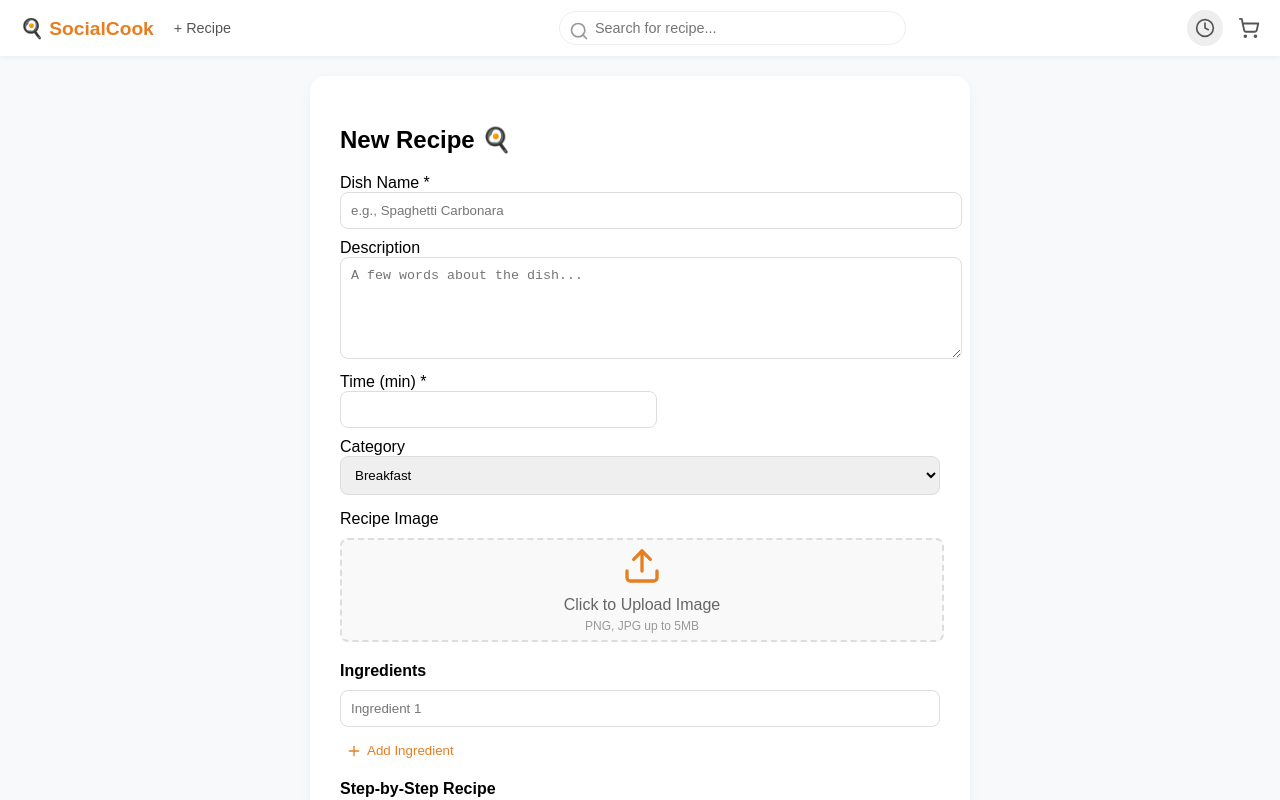
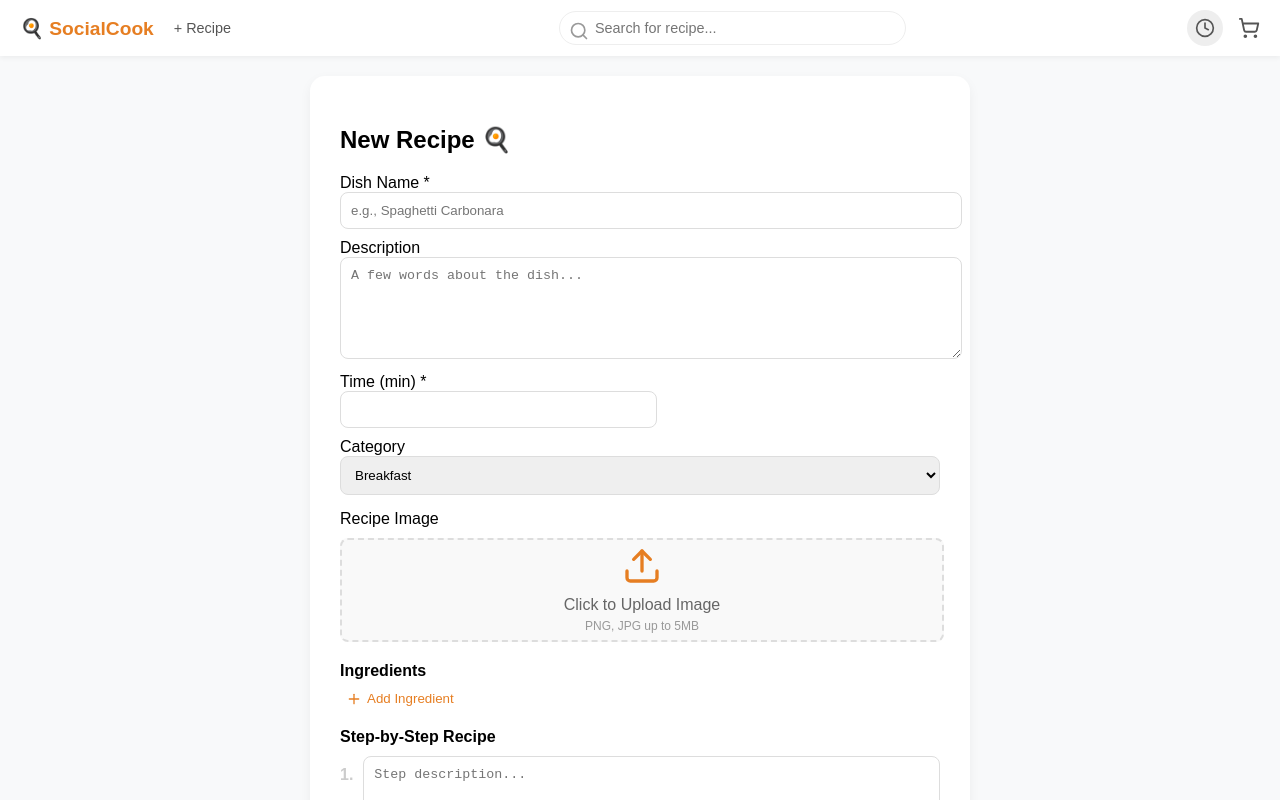
Before and after one commit to Cauteros974/recipe-social, a React (Vite) app: page /create in a window 1280 px wide. Shown: the top 800 px of the page. Built offline with nearby package versions, Linux system fonts and the light colour scheme.

Commit message:
Update CreateRecipe.jsx

```diff
--- a/src/pages/CreateRecipe.jsx
+++ b/src/pages/CreateRecipe.jsx
@@ -14,7 +14,7 @@ const CreateRecipe = () => {
         description: '',
         image: '',
         time: '',
-        ingredients: [''],
+        ingredients: [],
         steps: ['']
     });
 
@@ -144,7 +144,6 @@ const CreateRecipe = () => {
                             required
                         />
                     </div>
-
                 </div>
 
                 <div style={{ marginBottom: 15 }}>
```
